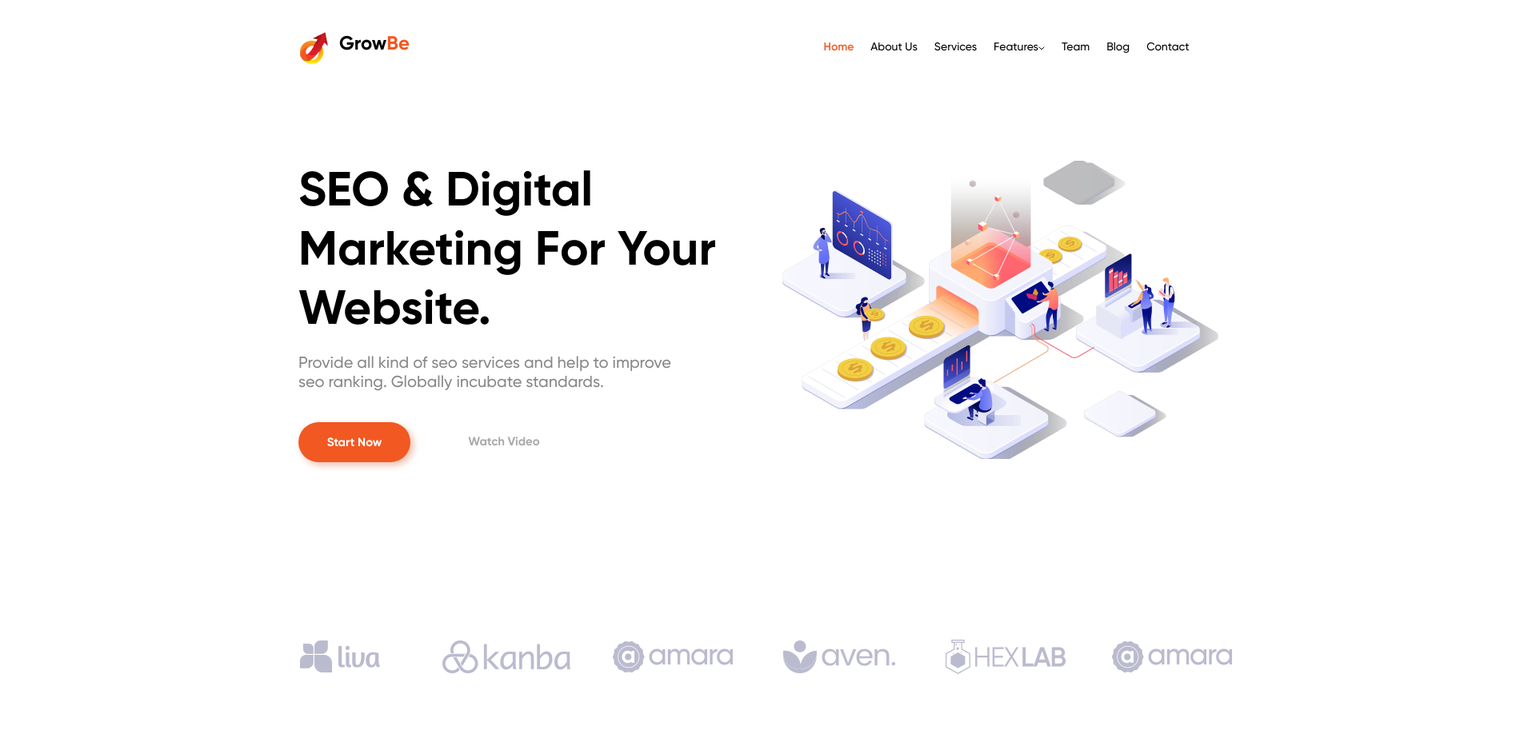
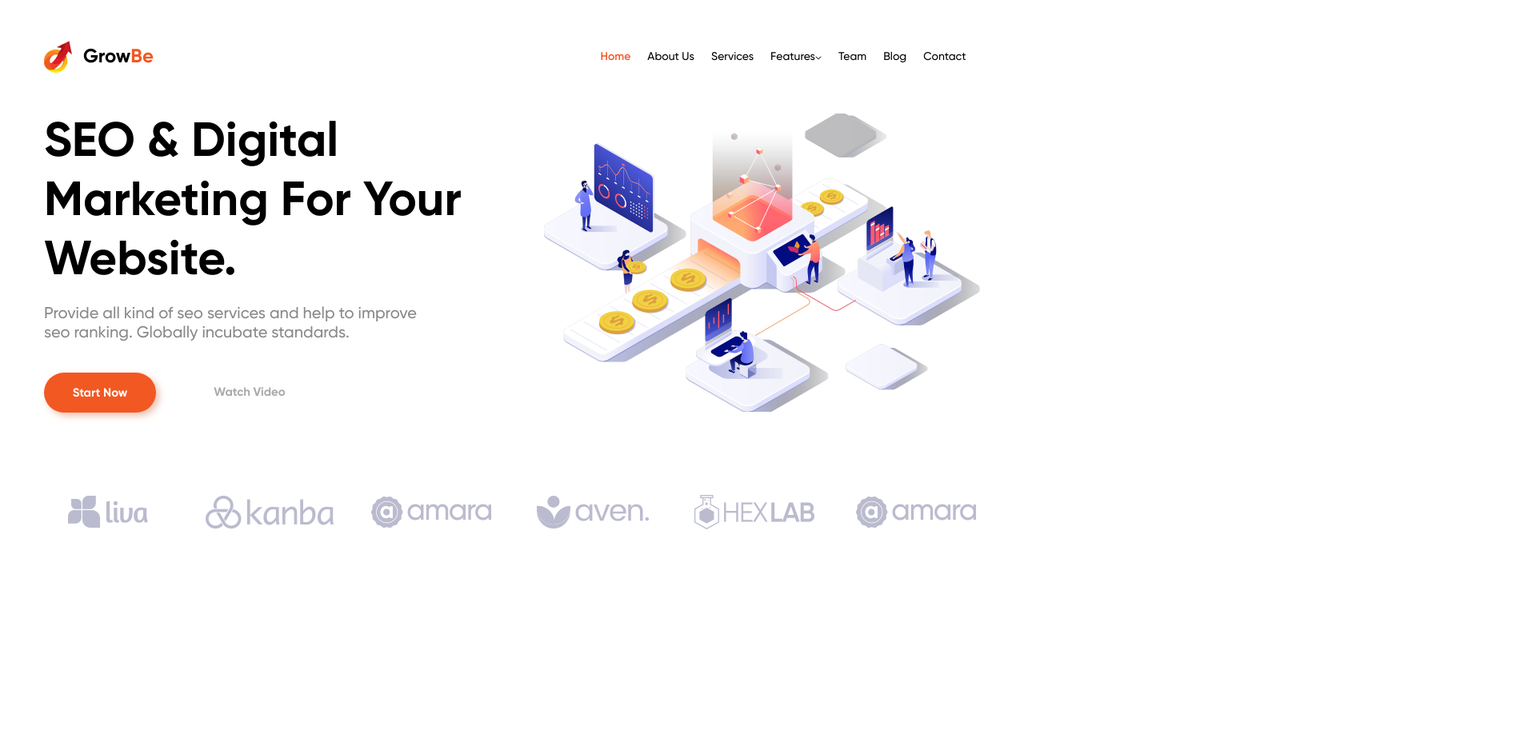
Before and after one commit to ArtemS92/HTML_Homework, a plain HTML site: page HW_2/index.html in a window 1280 px wide. Shown: the whole page at 80% size, 1920 px wide, since content can reach past the window. After the commit the page ends 800 px from the top, so only its background shows below. Drawn offline with Linux system fonts and the light colour scheme.

Commit message:
Formated

```diff
--- a/HW_2/assets/styles/style.css
+++ b/HW_2/assets/styles/style.css
@@ -18,55 +18,16 @@
     src: url('../fonts/Gilroy-SemiBold.woff2');
 }
 
-.homepage {
-    width: 1920px;
-    height: 700px;
-}
-
-.home-meta {
-    width: 522px;
-    height: 374px;
-    flex-shrink: 0;
-    margin-top: 164px;
-    margin-bottom: 162px;
-    margin-left: 373px;
-    margin-right: 40.94px;
-}
-
-.home-rectangle {
-    width: 610.735px;
-    height: 372.904px;
-    flex-shrink: 0;
-    margin-top: 162.71px;
-    margin-bottom: 162.45px;
-    margin-right: 439.25px;
-}
-
-.home-image {
-    width: 544.814px;
-    height: 374.843px;
-    flex-shrink: 0;
-    margin-top: -1.3px;
-    margin-bottom: -0.6px;
-    margin-left: 1.94px;
-    margin-right: 63.98px;
-}
-
 .home-menu-bar {
     width: 1170px;
     height: 40px;
-    flex-shrink: 0;
     display: flex;
-    gap: 500px;
+    justify-content: space-between;
+    align-items: center;
+    margin: 51px auto;
 }
 
 .home-menu {
-    width: 533px;
-    height: 17px;
-    flex-shrink: 0;
-    margin-top: 51px;
-    margin-right: 375px;
-    margin-bottom: 94.71px;
     color: #F25822;
     font-family: 'Gilroy-SemiBold', sans-serif;
     font-size: 14px;
@@ -85,20 +46,15 @@
 }
 
 .home-logo {
-    width: 137px;
-    height: 40px;
-    flex-shrink: 0;
     display: flex;
     gap: 14px;
-    margin-left: 375px;
-    margin-top: 40px;
-    margin-bottom: 84px;
     color: #000;
     font-family: 'Gilroy-Bold', sans-serif;
     font-size: 24px;
     font-style: normal;
     font-weight: 400;
     line-height: normal;
+    align-items: center;
 }
 
 .be {
@@ -112,7 +68,9 @@
 
 .home-container {
     display: flex;
-    gap: 39px;
+    justify-content: space-between;
+    width: 1170px;
+    margin: 0 auto;
 }
 
 .title {
@@ -184,19 +142,8 @@
 
 .brand {
     display: flex;
-    width: 1920px;
-    height: 243px;
-    flex-shrink: 0;
+    justify-content: space-between;
+    width: 1170px;
     background: #FFF;
+    margin: 97px auto 96px;
 }
-
-.brand-logo {
-    display: flex;
-    width: 1200px;
-    height: 50px;
-    flex-shrink: 0;
-    margin-top: 97px;
-    margin-bottom: 96px;
-    margin-left: 345px;
-    margin-right: 375px;
-}
--- a/HW_2/index.html
+++ b/HW_2/index.html
@@ -9,9 +9,7 @@
 </head>
 
 <body>
-    <section class="home">
-        <div class="homepage">
-            <div class="home-menu-bar">
+        <header class="home-menu-bar">
             <div class="home-logo">
                 <img src="./assets/img/logo_menu.png" alt="logo" width="35px" height="40px">
                 <div class="home-logo-text">Grow<span class="be">Be</span></div>
@@ -21,7 +19,8 @@
                     <path d="M1 1L4 4L7 1" stroke="black" stroke-linecap="round" stroke-linejoin="round"/>
                     </svg> &emsp; Team &emsp; Blog &emsp; Contact &emsp;</span>
             </div>
-            </div>
+        </header>
+
         <section class="home-container">
             <div class="home-meta">
                 <div class="title">
@@ -36,27 +35,18 @@
                     <button class="video">Watch Video</button>
                 </div>
             </div>
-                <div class="home-rectangle">
+
             <div class="home-image">
                 <img src="./assets/img/home_img.png" alt="home">
             </div>
-
-                </div>
         </section>
-        </div>
-        <div class="brand">
-            <div class="brand-logo">
-                <img src="./assets/img/1brand.png" img style="margin-right: 48px;" alt="1brand">
-                <img src="./assets/img/2brand.png" img style="margin-right: 48px;" alt="2brand">
-                <img src="./assets/img/3brand.png" img style="margin-right: 48px;" alt="3brand">
-                <img src="./assets/img/4brand.png" img style="margin-right: 48px;" alt="4brand">
-                <img src="./assets/img/5brand.png" img style="margin-right: 48px;" alt="4brand">
+        <section class="brand">
+                <img src="./assets/img/1brand.png" alt="1brand">
+                <img src="./assets/img/2brand.png"  alt="2brand">
+                <img src="./assets/img/3brand.png"  alt="3brand">
+                <img src="./assets/img/4brand.png"  alt="4brand">
+                <img src="./assets/img/5brand.png"  alt="4brand">
                 <img src="./assets/img/3brand.png" alt="3brand">
-
-
-            </div>
-
-        </div>
         </section>
 
 </body>
```
Lines whose indentation alone changed are shown as unchanged.
